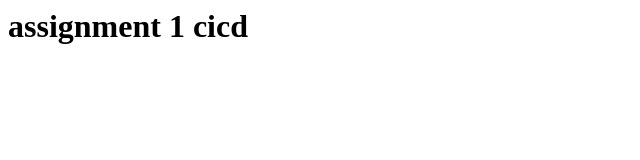
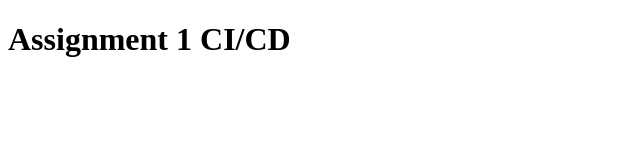
Before and after one commit to abdirisakm519-glitch/assignment1-cicd, a plain HTML site: page index.html in a window 1280 px wide. Shown: the whole page, without its empty margins (0-640 px from the left). Drawn offline with Linux system fonts and the light colour scheme.

Commit message:
Fix HTML linting error

```diff
--- a/index.html
+++ b/index.html
@@ -1,2 +1,10 @@
-
-<h1> assignment 1 cicd </h1>
+<!DOCTYPE html>
+<html lang="en">
+<head>
+  <meta charset="UTF-8">
+  <title>Assignment 1 CI/CD</title>
+</head>
+<body>
+  <h1>Assignment 1 CI/CD</h1>
+</body>
+</html>
```
